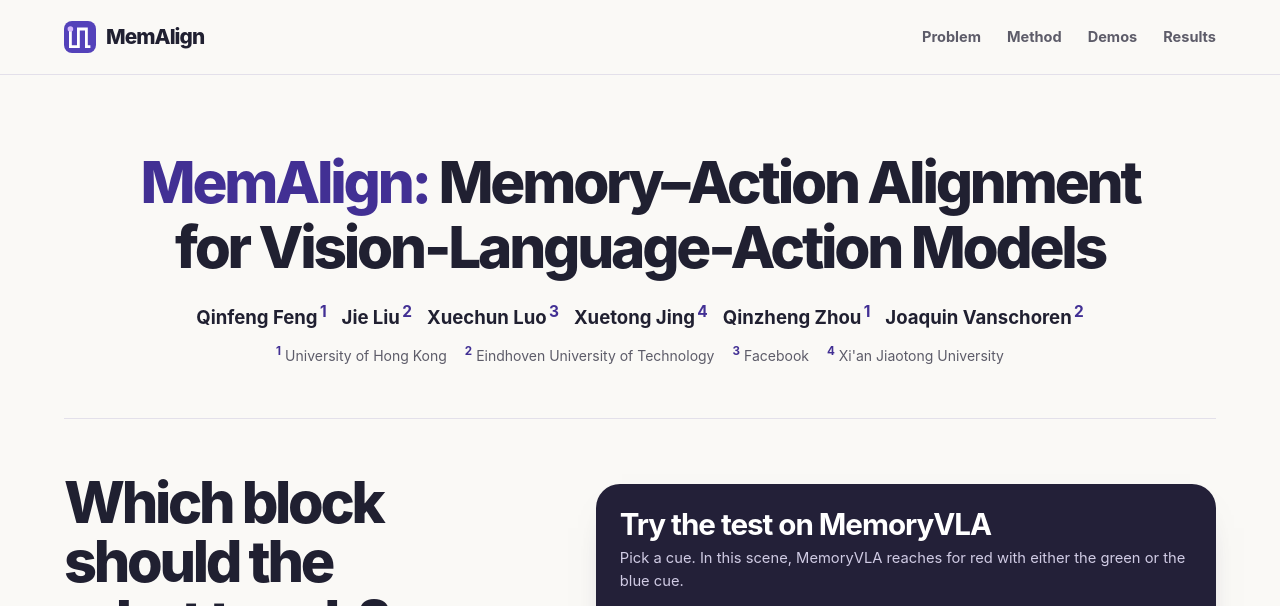
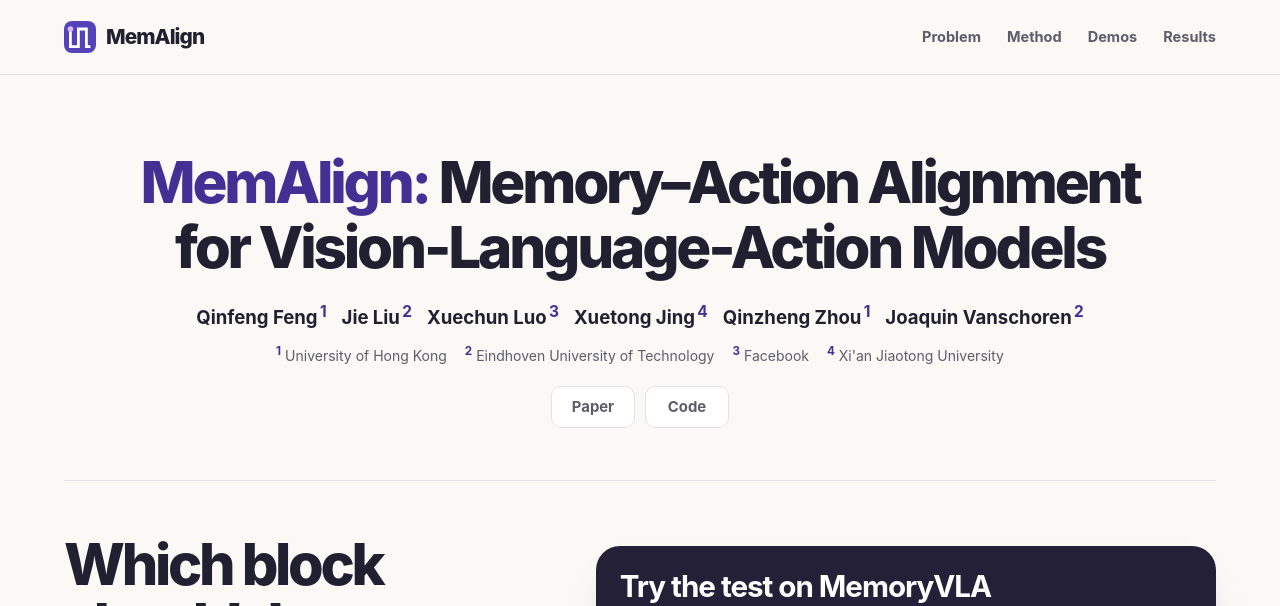
Before and after one commit to KokoNAa/memalign, a plain HTML site: page index.html in a window 1280 px wide. Shown: the top 606 px of the page. Drawn offline with Linux system fonts and the light colour scheme.

Commit message:
Add Paper and Code placeholders to the homepage

```diff
--- a/index.html
+++ b/index.html
@@ -12,7 +12,7 @@
   <meta property="og:image" content="https://kokonaa.github.io/memalign/assets/scene-handover.jpg">
   <title>MemAlign: Memory–Action Alignment for Vision-Language-Action Models</title>
   <link rel="icon" type="image/svg+xml" href="assets/favicon.svg?v=project">
-  <link rel="stylesheet" href="styles.css?v=diagnostic">
+  <link rel="stylesheet" href="styles.css?v=paper-code">
   <script src="app.js?v=diagnostic" defer></script>
 </head>
 <body>
@@ -45,6 +45,10 @@
         <li><sup>3</sup> Facebook</li>
         <li><sup>4</sup> Xi'an Jiaotong University</li>
       </ul>
+      <div class="project-actions" role="group" aria-label="Project links">
+        <button class="button" type="button" disabled>Paper</button>
+        <button class="button" type="button" disabled>Code</button>
+      </div>
     </section>
     <section id="idea" class="hero container" aria-labelledby="problem-title">
       <div class="hero-copy" id="abstract">
--- a/styles.css
+++ b/styles.css
@@ -62,6 +62,9 @@ video { background: #191720; }
 .project-authors li { white-space: nowrap; }
 .project-authors sup { margin-left: .15em; }
 .project-affiliations { gap: 4px 18px; margin: 10px auto 0; color: var(--muted); font-size: .875rem; }
+.project-actions { display: flex; flex-wrap: wrap; justify-content: center; gap: 10px; margin-top: 20px; }
+.project-actions .button { min-width: 84px; background: var(--card); color: var(--ink); }
+.project-actions .button:disabled { border-color: var(--line); color: var(--muted); cursor: default; }
 .project-intro sup { color: var(--accent-dark); font-weight: 700; }
 
 .hero { display: grid; grid-template-columns: minmax(0, .86fr) minmax(0, 1.14fr); column-gap: clamp(36px, 5vw, 78px); align-items: center; padding-block: clamp(30px, 4.5vw, 54px) clamp(36px, 5vw, 64px); }
```
